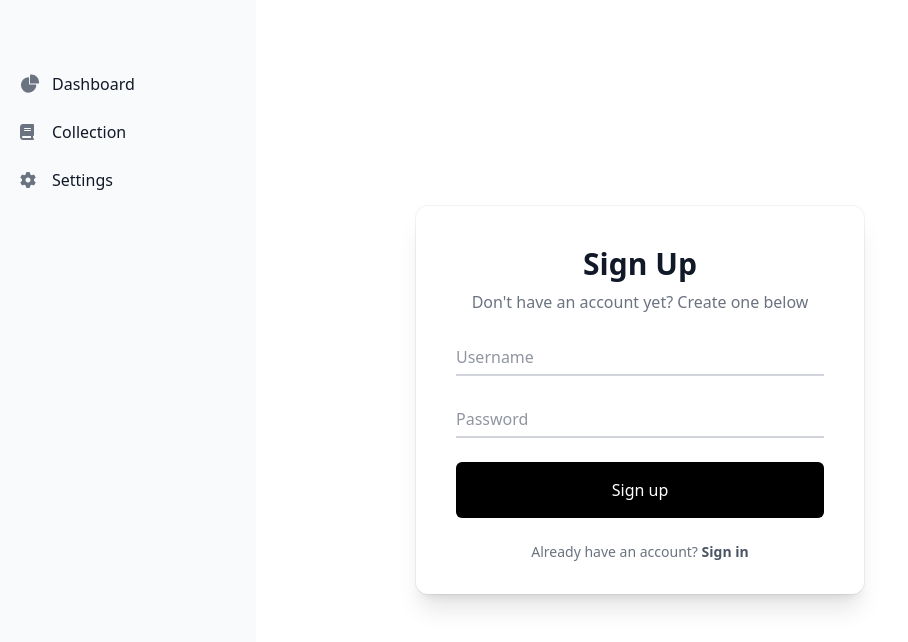
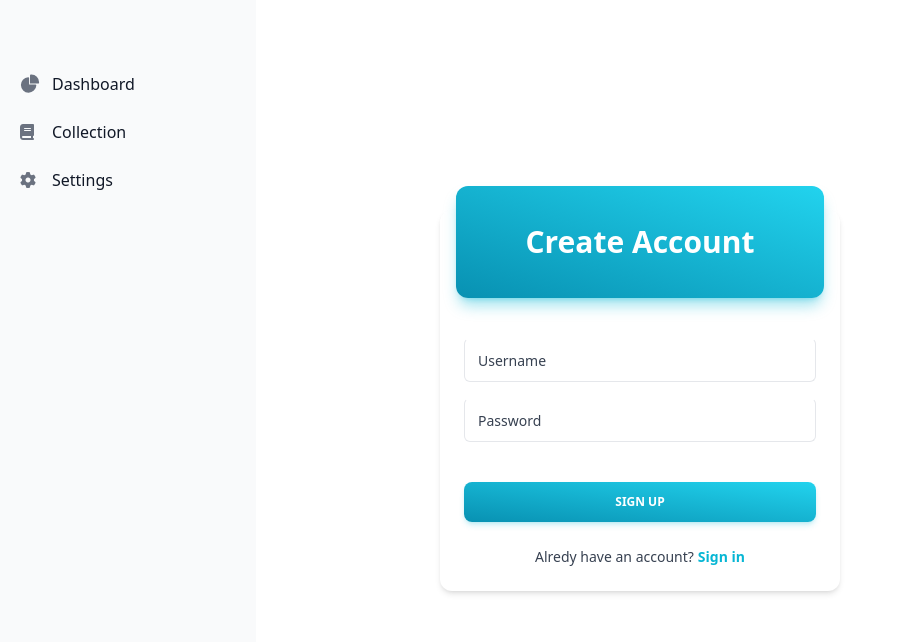
Before and after one commit to ftaskoski/ReadEase, a Vue app: page /register in a window 1280 px wide. Shown: the top 642 px of the page, without its empty margins (0-908 px from the left). Built offline with nearby package versions, Linux system fonts and the light colour scheme; no server answers.

Commit message:
register ui change

```diff
--- a/src/views/Register.vue
+++ b/src/views/Register.vue
@@ -1,34 +1,68 @@
 <template>
-    <Card class="justify-center items-center h-screen">
-      <div class="w-full">
-          <div class="text-center">
-              <h1 class="text-3xl font-semibold text-gray-900">Sign Up</h1>
-              <p class="mt-2 text-gray-500">Don&#x27;t have an account yet? Create one below</p>
+    <div class="flex justify-center items-center h-screen">
+    <div
+      class="relative flex w-[400px] flex-col rounded-xl bg-white bg-clip-border text-gray-700 shadow-md"
+    >
+      <div
+        class="relative mx-4 -mt-6 mb-4 grid h-28 place-items-center overflow-hidden rounded-xl bg-gradient-to-tr from-cyan-600 to-cyan-400 bg-clip-border text-white shadow-lg shadow-cyan-500/40"
+      >
+        <h3
+          class="block font-sans text-3xl font-semibold leading-snug tracking-normal text-white antialiased"
+        >
+          Create Account
+        </h3>
       </div>
-          <div class="mt-5">
-              <form @submit.prevent="register" >
-                  <div class="relative mt-6 ">
-                      <input v-model="username" id="email" placeholder="Username"  class="peer mt-1 w-full border-b-2 border-gray-300 px-0 py-1 placeholder:text-transparent focus:border-gray-500 focus:outline-none" autocomplete="NA" />
-                      <label for="email" class="pointer-events-none absolute top-0 left-0 origin-left -translate-y-1/2 transform text-sm text-gray-800 opacity-75 transition-all duration-100 ease-in-out peer-placeholder-shown:top-1/2 peer-placeholder-shown:text-base peer-placeholder-shown:text-gray-500 peer-focus:top-0 peer-focus:pl-0 peer-focus:text-sm peer-focus:text-gray-800">Username</label>
+      <div class="flex flex-col gap-4 p-6">
+        <div class="relative h-11 w-full min-w-[200px]">
+          <input
+            v-model="username"
+            placeholder=""
+            class="peer h-full w-full rounded-md border border-blue-gray-200 border-t-transparent bg-transparent px-3 py-3 font-sans text-sm font-normal text-blue-gray-700 outline outline-0 transition-all placeholder-shown:border placeholder-shown:border-blue-gray-200 placeholder-shown:border-t-blue-gray-200 focus:border-2 focus:border-cyan-500 focus:border-t-transparent focus:outline-0 disabled:border-0 disabled:bg-blue-gray-50"
+          />
+          <label
+            class="before:content[' '] after:content[' '] pointer-events-none absolute left-0 -top-1.5 flex h-full w-full select-none text-[11px] font-normal leading-tight text-blue-gray-400 transition-all before:pointer-events-none before:mt-[6.5px] before:mr-1 before:box-border before:block before:h-1.5 before:w-2.5 before:rounded-tl-md before:border-t before:border-l before:border-blue-gray-200 before:transition-all after:pointer-events-none after:mt-[6.5px] after:ml-1 after:box-border after:block after:h-1.5 after:w-2.5 after:flex-grow after:rounded-tr-md after:border-t after:border-r after:border-blue-gray-200 after:transition-all peer-placeholder-shown:text-sm peer-placeholder-shown:leading-[4.1] peer-placeholder-shown:text-blue-gray-500 peer-placeholder-shown:before:border-transparent peer-placeholder-shown:after:border-transparent peer-focus:text-[11px] peer-focus:leading-tight peer-focus:text-cyan-500 peer-focus:before:border-t-2 peer-focus:before:border-l-2 peer-focus:before:!border-cyan-500 peer-focus:after:border-t-2 peer-focus:after:border-r-2 peer-focus:after:!border-cyan-500 peer-disabled:text-transparent peer-disabled:before:border-transparent peer-disabled:after:border-transparent peer-disabled:peer-placeholder-shown:text-blue-gray-500"
+          >
+            Username
+          </label>
         </div>
-                  <div class="relative mt-6">
-                      <input v-model="password" type="password" name="password" id="password" placeholder="Password" class="peer peer mt-1 w-full border-b-2 border-gray-300 px-0 py-1 placeholder:text-transparent focus:border-gray-500 focus:outline-none" />
-                      <label for="password" class="pointer-events-none absolute top-0 left-0 origin-left -translate-y-1/2 transform text-sm text-gray-800 opacity-75 transition-all duration-100 ease-in-out peer-placeholder-shown:top-1/2 peer-placeholder-shown:text-base peer-placeholder-shown:text-gray-500 peer-focus:top-0 peer-focus:pl-0 peer-focus:text-sm peer-focus:text-gray-800">Password</label>
+        <div class="relative h-11 w-full min-w-[200px]">
+          <input
+            type="password"
+            v-model="password"
+            placeholder=""
+            class="peer h-full w-full rounded-md border border-blue-gray-200 border-t-transparent bg-transparent px-3 py-3 font-sans text-sm font-normal text-blue-gray-700 outline outline-0 transition-all placeholder-shown:border placeholder-shown:border-blue-gray-200 placeholder-shown:border-t-blue-gray-200 focus:border-2 focus:border-cyan-500 focus:border-t-transparent focus:outline-0 disabled:border-0 disabled:bg-blue-gray-50"
+          />
+          <label
+            class="before:content[' '] after:content[' '] pointer-events-none absolute left-0 -top-1.5 flex h-full w-full select-none text-[11px] font-normal leading-tight text-blue-gray-400 transition-all before:pointer-events-none before:mt-[6.5px] before:mr-1 before:box-border before:block before:h-1.5 before:w-2.5 before:rounded-tl-md before:border-t before:border-l before:border-blue-gray-200 before:transition-all after:pointer-events-none after:mt-[6.5px] after:ml-1 after:box-border after:block after:h-1.5 after:w-2.5 after:flex-grow after:rounded-tr-md after:border-t after:border-r after:border-blue-gray-200 after:transition-all peer-placeholder-shown:text-sm peer-placeholder-shown:leading-[4.1] peer-placeholder-shown:text-blue-gray-500 peer-placeholder-shown:before:border-transparent peer-placeholder-shown:after:border-transparent peer-focus:text-[11px] peer-focus:leading-tight peer-focus:text-cyan-500 peer-focus:before:border-t-2 peer-focus:before:border-l-2 peer-focus:before:!border-cyan-500 peer-focus:after:border-t-2 peer-focus:after:border-r-2 peer-focus:after:!border-cyan-500 peer-disabled:text-transparent peer-disabled:before:border-transparent peer-disabled:after:border-transparent peer-disabled:peer-placeholder-shown:text-blue-gray-500"
+          >
+            Password
+          </label>
         </div>
-                  <div class="my-6">
-                      <button type="submit" class="w-full rounded-md bg-black px-3 py-4 text-white focus:bg-gray-600 focus:outline-none">Sign up</button>
+        <div class="-ml-2.5"></div>
       </div>
-                  <p class="text-center text-sm text-gray-500">Already have an account?
-                      <RouterLink to="/login"
-                          class="font-semibold text-gray-600 hover:underline focus:text-gray-800 focus:outline-none">Sign
-                          in
+      <div class="p-6 pt-0">
+        <button
+          @click="register()"
+          data-ripple-light="true"
+          type="button"
+          class="block w-full select-none rounded-lg bg-gradient-to-tr from-cyan-600 to-cyan-400 py-3 px-6 text-center align-middle font-sans text-xs font-bold uppercase text-white shadow-md shadow-cyan-500/20 transition-all hover:shadow-lg hover:shadow-cyan-500/40 active:opacity-[0.85] disabled:pointer-events-none disabled:opacity-50 disabled:shadow-none"
+        >
+          Sign Up
+        </button>
+        <p
+          class="mt-6 flex justify-center font-sans text-sm font-light leading-normal text-inherit antialiased"
+        >
+          Alredy have an account?
+          <RouterLink
+            to="/login"
+            class="ml-1 block font-sans text-sm font-bold leading-normal text-cyan-500 antialiased"
+          >
+            Sign in
           </RouterLink>
-                      <p v-if="errorMsg" class="text-red-500">{{errorMsg}}</p>
         </p>
-              </form>
       </div>
     </div>
-    </Card>
+  </div>
 </template>
 
 <script setup lang="ts">
```
Lines whose indentation alone changed are shown as unchanged.
